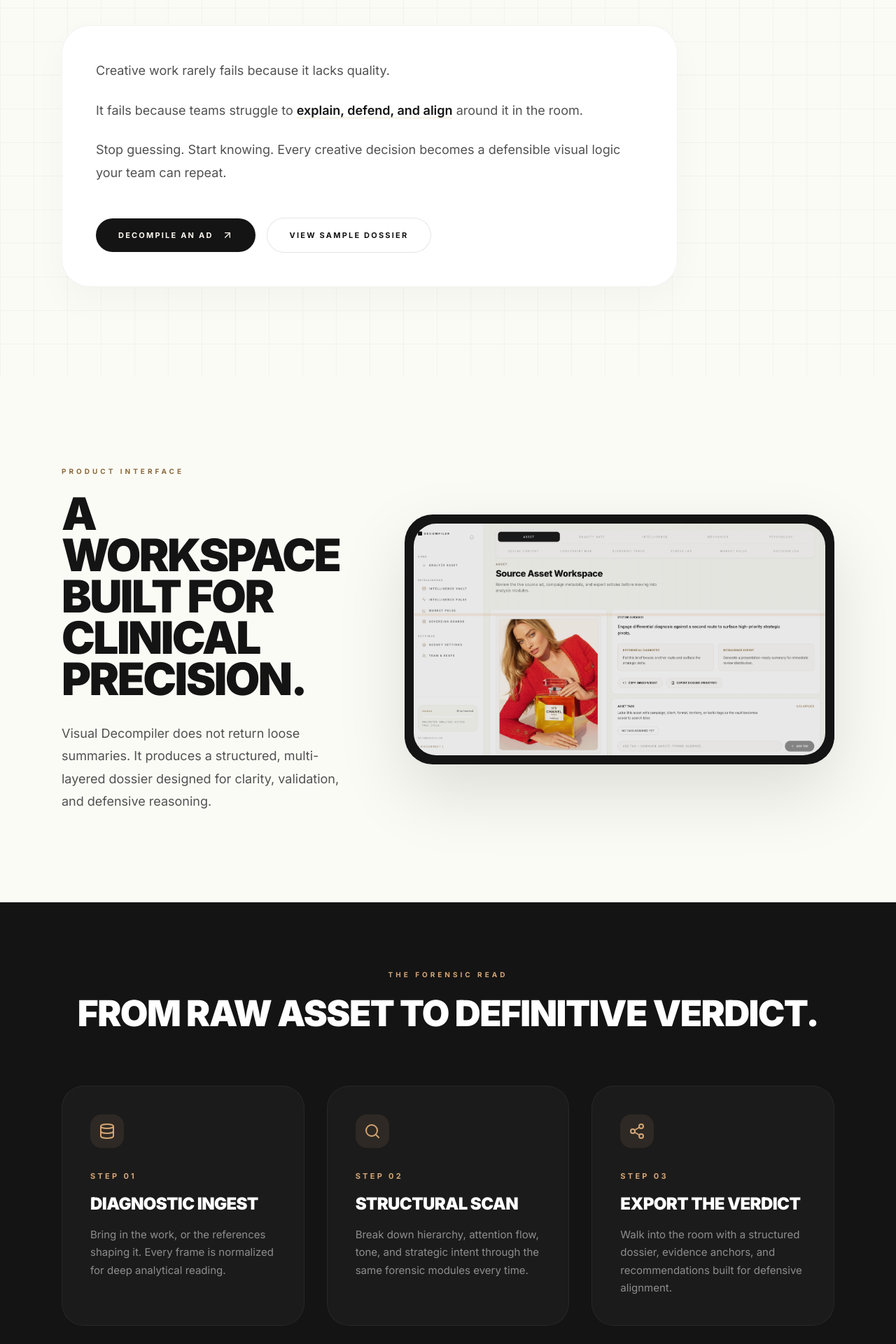
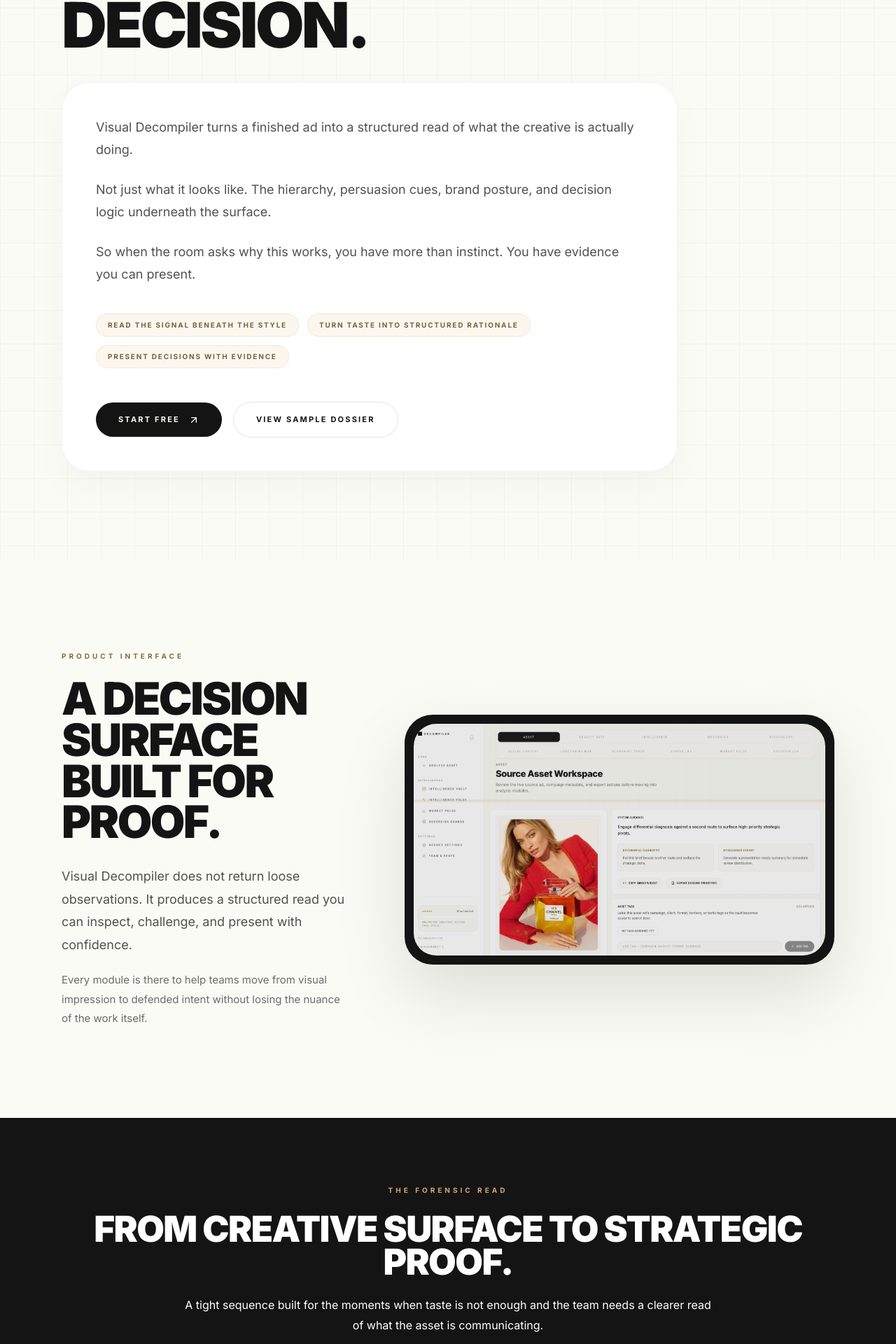
Before and after one commit to popvisly/visual-decompiler, a Next.js app: page /product in a window 1280 px wide. Shown: the part 469-2389 px from the top of the page at 70% size. Built offline with nearby package versions, Linux system fonts and the light colour scheme; no server answers.

Commit message:
Refine product page messaging

```diff
--- a/src/components/product/AnalysisSurfaces.tsx
+++ b/src/components/product/AnalysisSurfaces.tsx
@@ -6,18 +6,18 @@ import { Database, Search, Share2, ShieldCheck, Zap, Target, MousePointer2, Fing
 
 const WORKFLOW = [
     {
-        title: 'Diagnostic Ingest',
-        body: 'Bring in the work, or the references shaping it. Every frame is normalized for deep analytical reading.',
+        title: 'Ingest the asset',
+        body: 'Upload the live creative, the work in progress, or the competitor reference you need to decode.',
         icon: Database,
     },
     {
-        title: 'Structural Scan',
-        body: 'Break down hierarchy, attention flow, tone, and strategic intent through the same forensic modules every time.',
+        title: 'Read the signal',
+        body: 'Surface hierarchy, attention flow, brand posture, and strategic intent through a repeatable forensic system.',
         icon: Search,
     },
     {
-        title: 'Export the Verdict',
-        body: 'Walk into the room with a structured dossier, evidence anchors, and recommendations built for defensive alignment.',
+        title: 'Export the proof',
+        body: 'Leave with a structured dossier, evidence anchors, and decision language built for scrutiny and alignment.',
         icon: Share2,
     },
 ];
@@ -34,17 +34,19 @@ const REVEALS = [
 export default function AnalysisSurfaces() {
     return (
         <div className="bg-[#FBFBF6]">
-            {/* Main Product Showcase */}
             <section className="py-24 lg:py-32">
                 <div className="mx-auto max-w-[1200px] px-6 lg:px-12">
                     <div className="grid gap-20 lg:grid-cols-[0.8fr_1.2fr] lg:items-center">
                         <div>
                             <p className="text-[10px] font-bold uppercase tracking-[0.4em] text-[#8B6A3D]">Product Interface</p>
                             <h2 className="mt-6 text-[clamp(40px,5vw,64px)] font-black uppercase leading-[0.92] tracking-[-0.04em] text-[#141414]">
-                                A workspace built for clinical precision.
+                                A decision surface built for proof.
                             </h2>
                             <p className="mt-8 text-[18px] leading-[1.8] text-[#515151]">
-                                Visual Decompiler does not return loose summaries. It produces a structured, multi-layered dossier designed for clarity, validation, and defensive reasoning.
+                                Visual Decompiler does not return loose observations. It produces a structured read you can inspect, challenge, and present with confidence.
+                            </p>
+                            <p className="mt-5 text-[15px] leading-[1.85] text-[#6B6B6B]">
+                                Every module is there to help teams move from visual impression to defended intent without losing the nuance of the work itself.
                             </p>
                         </div>
 
@@ -64,7 +66,6 @@ export default function AnalysisSurfaces() {
                                         className="object-cover opacity-90 transition-opacity hover:opacity-100"
                                         priority
                                     />
-                                    {/* Scanning Line Animation */}
                                     <motion.div
                                         animate={{ top: ['0%', '100%', '0%'] }}
                                         transition={{ duration: 8, repeat: Infinity, ease: "linear" }}
@@ -77,13 +78,15 @@ export default function AnalysisSurfaces() {
                 </div>
             </section>
 
-            {/* Workflow Sequence */}
             <section className="py-24 bg-[#141414] text-white overflow-hidden">
                 <div className="mx-auto max-w-[1200px] px-6 lg:px-12">
                     <p className="text-[10px] font-bold uppercase tracking-[0.4em] text-[#D4A574] text-center">The Forensic Read</p>
                     <h2 className="mt-6 text-center text-[clamp(32px,4vw,56px)] font-black uppercase leading-[0.92] tracking-[-0.03em]">
-                        From raw asset to definitive verdict.
+                        From creative surface to strategic proof.
                     </h2>
+                    <p className="mx-auto mt-6 max-w-[760px] text-center text-[16px] leading-[1.8] text-white/58">
+                        A tight sequence built for the moments when taste is not enough and the team needs a clearer read of what the asset is communicating.
+                    </p>
 
                     <div className="mt-20 grid gap-8 md:grid-cols-3">
                         {WORKFLOW.map((step, idx) => {
@@ -110,7 +113,6 @@ export default function AnalysisSurfaces() {
                 </div>
             </section>
 
-            {/* Feature Inventory (Forensic Chips) */}
             <section className="py-24 lg:py-32">
                 <div className="mx-auto max-w-[1200px] px-6 lg:px-12">
                     <div className="grid gap-16 lg:grid-cols-[1.1fr_0.9fr] lg:items-center">
@@ -138,14 +140,14 @@ export default function AnalysisSurfaces() {
                         <div>
                             <p className="text-[10px] font-bold uppercase tracking-[0.4em] text-[#8B6A3D]">Intelligence Stack</p>
                             <h2 className="mt-6 text-[clamp(32px,4vw,56px)] font-black uppercase leading-[0.92] tracking-[-0.04em] text-[#141414]">
-                                A shared language for the work.
+                                A shared language for defended creative.
                             </h2>
                             <p className="mt-8 text-[18px] leading-[1.8] text-[#515151]">
-                                Every asset is processed through a consistent analytical stack, ensuring your team has the same structured reasoning for every creative decision.
+                                The stack keeps the read consistent across every asset, so strategy, design, and client-facing teams can argue from the same underlying evidence.
                             </p>
                             <div className="mt-10 h-px w-full bg-black/5" />
                             <p className="mt-6 text-[11px] font-bold uppercase tracking-[0.25em] text-[#8B6A3D] italic">
-                                Less opinion loops. Faster approvals. Defensible results.
+                                Less opinion drift. Faster alignment. Stronger proof.
                             </p>
                         </div>
                     </div>
--- a/src/components/product/PlatformLayer.tsx
+++ b/src/components/product/PlatformLayer.tsx
@@ -6,22 +6,22 @@ import { Target, Users, Briefcase, Award } from 'lucide-react';
 const OUTCOME_CARDS = [
     {
         title: 'Strategists',
-        body: 'Translate visual instinct into structured rationale that survives the boardroom.',
+        body: 'Turn visual instinct into structured rationale that can hold up in decks, reviews, and high-stakes conversations.',
         icon: Target,
     },
     {
         title: 'Creative Directors',
-        body: 'Frame bold creative moves with a defensible logic that aligns clients faster.',
+        body: 'Frame bold creative moves with a clearer logic so clients see the intelligence, not just the finish.',
         icon: Award,
     },
     {
         title: 'Agency Teams',
-        body: 'Eliminate subjective feedback loops with a clinical, shared grammar for creative critique.',
+        body: 'Replace circular opinion loops with a shared grammar for reading what the work is signaling.',
         icon: Users,
     },
     {
         title: 'Consultants',
-        body: 'Present work with stronger rationale, more client confidence, and a clinical edge over competitors.',
+        body: 'Present audits and recommendations with more authority, more proof, and a sharper edge over generic reviews.',
         icon: Briefcase,
     },
 ];
@@ -31,12 +31,13 @@ export default function PlatformLayer() {
         <section className="py-24 lg:py-32 bg-[#FBFBF6]">
             <div className="mx-auto max-w-[1200px] px-6 lg:px-12">
                 <div className="max-w-[960px]">
-                    <p className="text-[10px] font-bold uppercase tracking-[0.4em] text-[#8B6A3D]">Outcome Oriented</p>
+                    <p className="text-[10px] font-bold uppercase tracking-[0.4em] text-[#8B6A3D]">Who It Equips</p>
                     <h2 className="mt-6 text-[clamp(40px,5.5vw,72px)] font-black uppercase leading-[0.92] tracking-[-0.045em] text-[#141414]">
-                        Built for the people defending the work.
+                        Built for the people who have to prove the work.
                     </h2>
                     <div className="mt-10 max-w-[840px] space-y-6 text-[19px] leading-[1.8] text-[#515151]">
-                        <p>Whether you&apos;re a strategist building a deck, an art director defending a direction, or an agency aligning around a verdict, Visual Decompiler structures the conversation around clinical visual evidence.</p>
+                        <p>Whether you&apos;re shaping a strategy deck, defending a direction, or auditing a category, Visual Decompiler gives the room a more precise basis for the conversation.</p>
+                        <p>It helps teams move from “I like it” or “I don&apos;t buy it” toward a cleaner read of signal, intent, and persuasive logic.</p>
                     </div>
                 </div>
 
--- a/src/components/product/ProductFooter.tsx
+++ b/src/components/product/ProductFooter.tsx
@@ -12,19 +12,19 @@ export default function ProductFooter() {
                     <div className="max-w-[860px]">
                         <p className="text-[10px] font-semibold uppercase tracking-[0.38em] text-[#8B6A3D]/80">The Decision</p>
                         <h2 className="mt-6 text-[12vw] font-semibold uppercase leading-[0.9] tracking-tight text-[#141414] sm:text-[9vw] lg:text-[68px]">
-                            Don&apos;t just present the work.
+                            Don&apos;t just show the work.
                             <br />
-                            Defend it.
+                            Prove what it&apos;s doing.
                         </h2>
                         <p className="mt-6 text-[18px] leading-[1.75] text-[#6B6B6B]">
-                            Decompile your next ad before the room starts asking questions.
+                            Bring evidence into the room before the room turns subjective.
                         </p>
                         <div className="mt-10 flex flex-col gap-4 sm:flex-row sm:items-center">
                             <Link
                                 href="/ingest"
                                 className="inline-flex items-center justify-center rounded-full bg-[#141414] px-7 py-3.5 text-[10px] font-semibold uppercase tracking-[0.24em] text-[#FBF7EF] transition hover:bg-black"
                             >
-                                Decompile an Ad
+                                Start Free
                             </Link>
                             <Link
                                 href={SAMPLE_DOSSIER_HREF}
--- a/src/components/product/ProductHero.tsx
+++ b/src/components/product/ProductHero.tsx
@@ -4,6 +4,12 @@ import { motion } from 'framer-motion';
 import Link from 'next/link';
 import { SAMPLE_DOSSIER_HREF } from '@/lib/sample-dossier';
 import { ArrowUpRight, Activity } from 'lucide-react';
+
+const HERO_PROOF_POINTS = [
+    'Read the signal beneath the style',
+    'Turn taste into structured rationale',
+    'Present decisions with evidence',
+] as const;
 
 export default function ProductHero() {
     return (
@@ -24,20 +30,31 @@ export default function ProductHero() {
                     <div className="flex items-center gap-3 mb-6">
                         <span className="flex items-center gap-2 rounded-full border border-[#D4A574]/30 bg-[#D4A574]/5 px-3 py-1 text-[9px] font-bold uppercase tracking-[0.2em] text-[#8B6A3D]">
                             <Activity className="h-3 w-3" />
-                            Live System Active
+                            Decision System Active
                         </span>
-                        <p className="text-[10px] font-bold uppercase tracking-[0.34em] text-black/30">Module: Core_Workflow</p>
+                        <p className="text-[10px] font-bold uppercase tracking-[0.34em] text-black/30">Product / Visual Decompiler</p>
                     </div>
 
                     <h1 className="max-w-[15ch] text-[clamp(42px,7vw,96px)] font-black uppercase leading-[0.9] tracking-[-0.04em] text-[#141414]">
-                        Decode the Ad.<br />Inspect the Logic.<br />Copy the Success.
+                        Read the signal.<br />Trace the intent.<br />Defend the decision.
                     </h1>
 
                     <div className="mt-10 max-w-[880px] rounded-[2.5rem] border border-black/5 bg-white p-10 shadow-[0_20px_50px_rgba(0,0,0,0.03)] lg:p-12">
                         <div className="space-y-6 text-[18px] leading-[1.8] text-[#515151]">
-                            <p>Creative work rarely fails because it lacks quality.</p>
-                            <p>It fails because teams struggle to <span className="text-[#141414] font-semibold underline decoration-[#D4A574]/30 underline-offset-4">explain, defend, and align</span> around it in the room.</p>
-                            <p>Stop guessing. Start knowing. Every creative decision becomes a defensible visual logic your team can repeat.</p>
+                            <p>Visual Decompiler turns a finished ad into a structured read of what the creative is actually doing.</p>
+                            <p>Not just what it looks like. The hierarchy, persuasion cues, brand posture, and decision logic underneath the surface.</p>
+                            <p>So when the room asks why this works, you have more than instinct. You have evidence you can present.</p>
+                        </div>
+
+                        <div className="mt-10 flex flex-wrap gap-3">
+                            {HERO_PROOF_POINTS.map((item) => (
+                                <span
+                                    key={item}
+                                    className="rounded-full border border-[#D4A574]/20 bg-[#FBF7EF] px-4 py-2 text-[10px] font-bold uppercase tracking-[0.18em] text-[#7A6241]"
+                                >
+                                    {item}
+                                </span>
+                            ))}
                         </div>
 
                         <div className="mt-12 flex flex-col gap-4 sm:flex-row sm:items-center">
@@ -45,7 +62,7 @@ export default function ProductHero() {
                                 href="/ingest"
                                 className="inline-flex items-center justify-center gap-3 rounded-full bg-[#141414] px-8 py-4 text-[11px] font-bold uppercase tracking-[0.2em] text-[#FBF7EF] transition hover:bg-black"
                             >
-                                Decompile an Ad
+                                Start Free
                                 <ArrowUpRight className="h-4 w-4" />
                             </Link>
                             <Link
```
